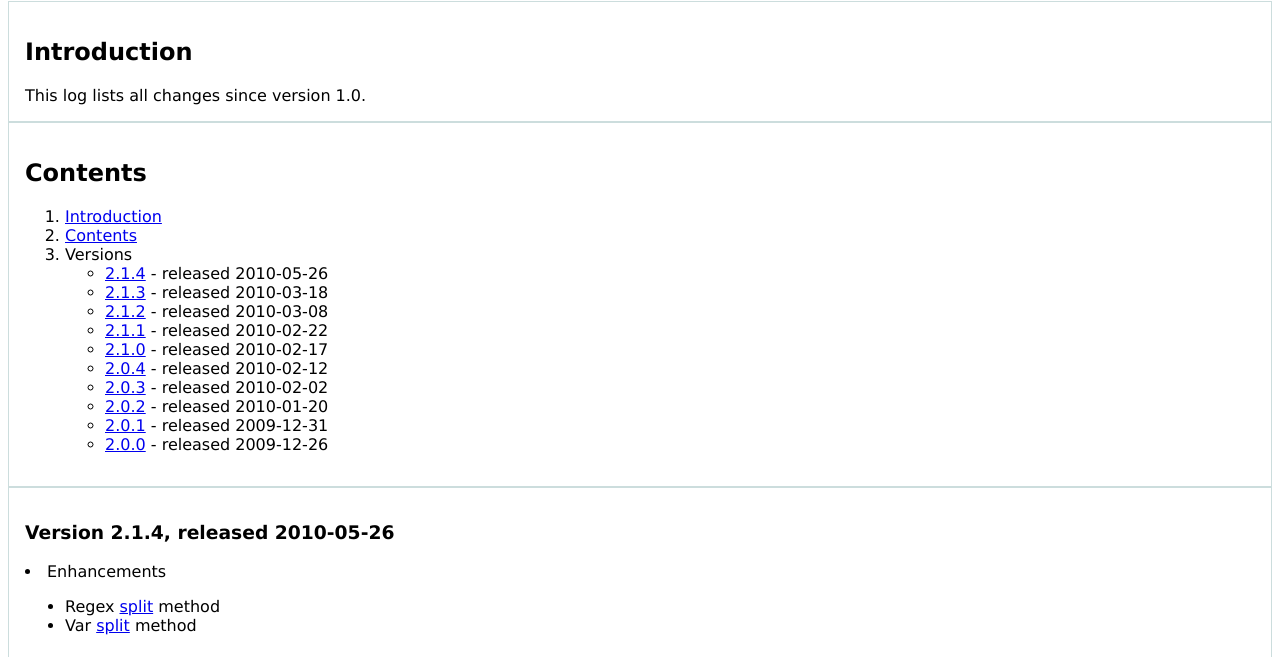
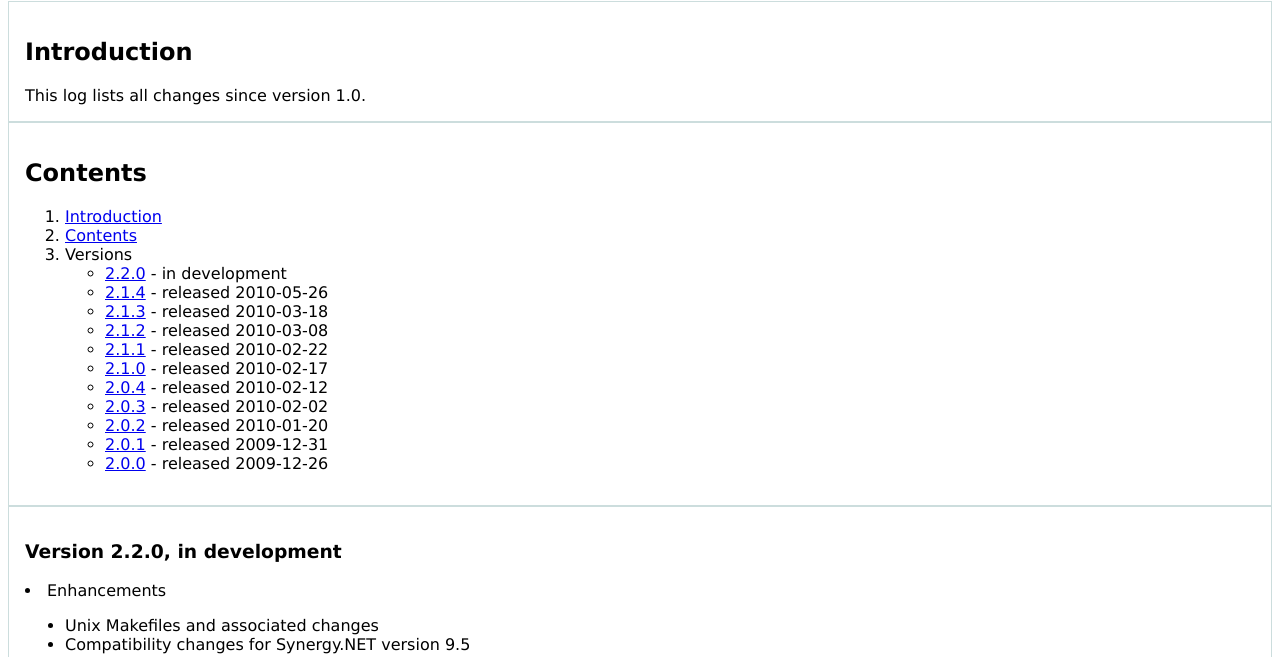
Before and after one commit to EckhartOSB/synthesis, a plain HTML site: page documentation/changelog.html in a window 1280 px wide. Shown: the part 143-800 px from the top of the page. Drawn offline with Linux system fonts and the light colour scheme.

Commit message:
Load .NET assemblies from correct location, Add version 2.2.0 to docs.

```diff
--- a/documentation/changelog.html
+++ b/documentation/changelog.html
@@ -18,6 +18,7 @@ This log lists all changes since version 1.0.
 <li><a href="#outline">Contents</a></li>
 <li>Versions
   <ul>
+    <li><a href="#ver-2.2.0">2.2.0</a> - in development</li>
     <li><a href="#ver-2.1.4">2.1.4</a> - released 2010-05-26</li>
     <li><a href="#ver-2.1.3">2.1.3</a> - released 2010-03-18</li>
     <li><a href="#ver-2.1.2">2.1.2</a> - released 2010-03-08</li>
@@ -31,6 +32,15 @@ This log lists all changes since version 1.0.
   </ul>
 </li>
 </ol>
+</div>
+<div id="ver-2.2.0">
+  <h3>Version 2.2.0, in development</h3>
+  <li>Enhancements
+    <ul>
+      <li>Unix Makefiles and associated changes</li>
+      <li>Compatibility changes for Synergy.NET version 9.5</li>
+    </ul>
+  </li>
 </div>
 <div id="ver-2.1.4">
   <h3>Version 2.1.4, released 2010-05-26</h3>
```
Also changed, not shown: documentation/index.html (+3 -1 lines), 1 other file.
